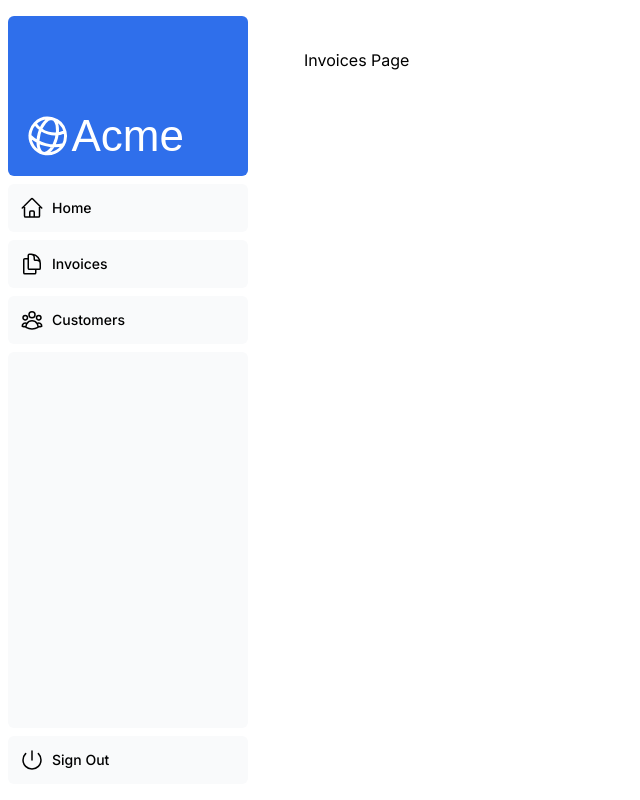
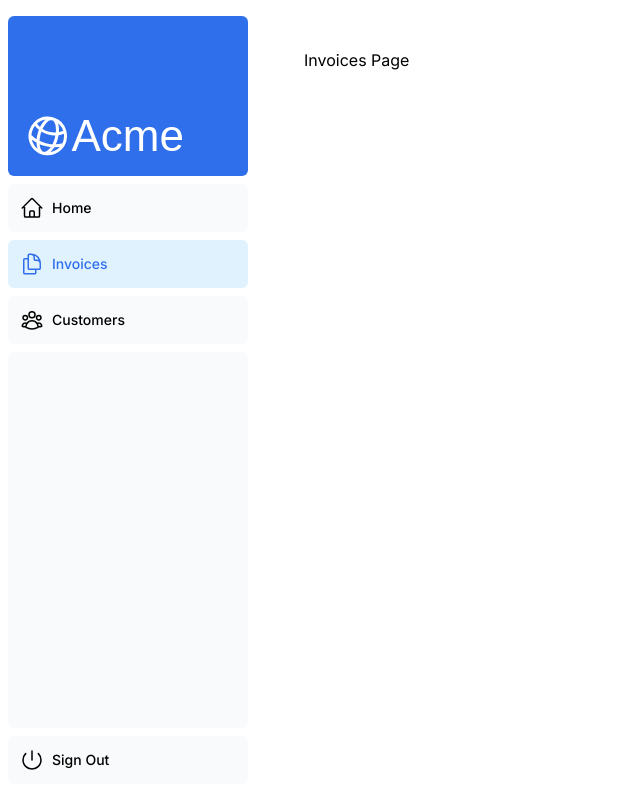
Before and after one commit to keo88/nextjs-tutorial, a Next.js app: page /dashboard/invoices in a window 1280 px wide. Shown: the whole page, without its empty margins (0-640 px from the left). Built offline with nearby package versions, Linux system fonts and the light colour scheme; a web font is replaced by a local one.

Commit message:
:sparkles: add color variation in current path in nav-link.tsx.

```diff
--- a/app/ui/dashboard/nav-links.tsx
+++ b/app/ui/dashboard/nav-links.tsx
@@ -1,3 +1,5 @@
+'use client';
+
 import {
   UserGroupIcon,
   HomeIcon,
@@ -5,6 +7,7 @@
 } from '@heroicons/react/24/outline';
 
 import Link from 'next/link';
+import { usePathname } from 'next/navigation';
 
 // Map of links to display in the side navigation.
 // Depending on the size of the application, this would be stored in a database.
@@ -19,6 +22,8 @@
 ];
 
 export default function NavLinks() {
+  const pathName = usePathname();
+
   return (
     <>
       {links.map((link) => {
@@ -27,7 +32,9 @@
           <Link
             key={link.name}
             href={link.href}
-            className="flex h-[48px] grow items-center justify-center gap-2 rounded-md bg-gray-50 p-3 text-sm font-medium hover:bg-sky-100 hover:text-blue-600 md:flex-none md:justify-start md:p-2 md:px-3"
+            className={`flex h-[48px] grow items-center justify-center gap-2 rounded-md bg-gray-50 p-3 text-sm font-medium hover:bg-sky-100 hover:text-blue-600 md:flex-none md:justify-start md:p-2 md:px-3 ${
+              pathName === link.href ? 'bg-sky-100 text-blue-600' : ''
+            }`}
           >
             <LinkIcon className="w-6" />
             <p className="hidden md:block">{link.name}</p>
```
